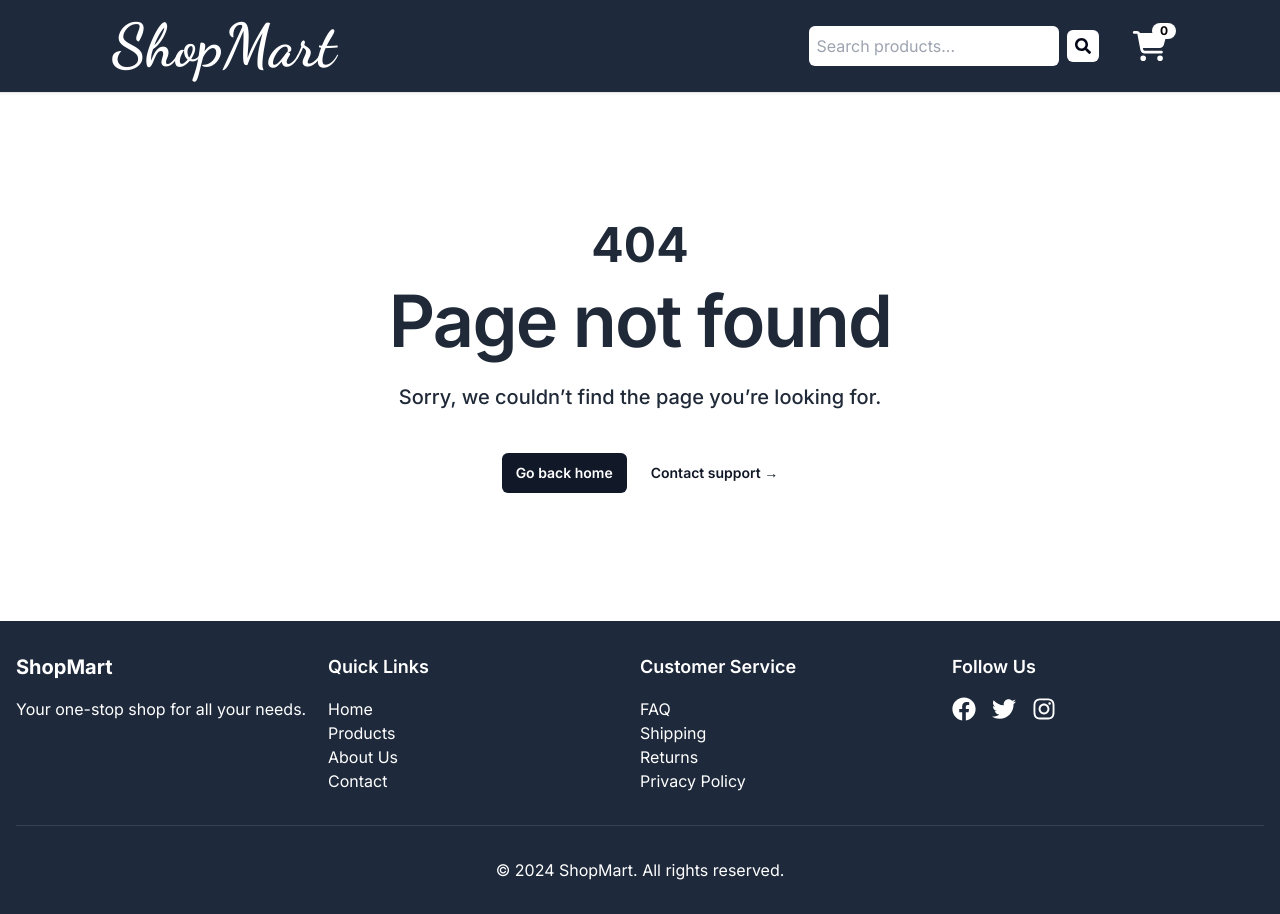
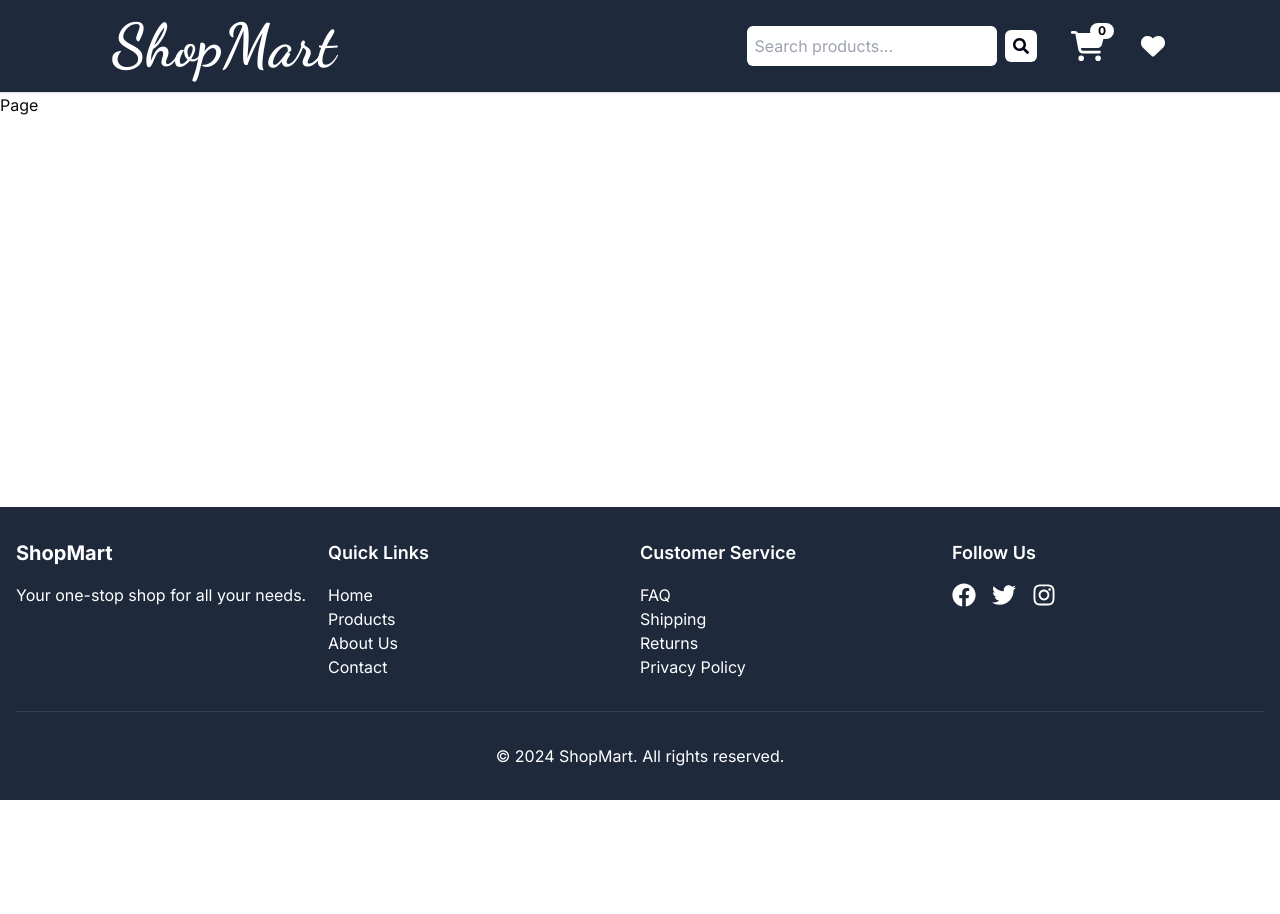
Before and after one commit to FurquanAnwer/Shopmart_hiring, a Next.js app: page /wishlist in a window 1280 px wide. Before the commit this address had no page. After the commit the page ends 800 px from the top, so only its background shows below. Built offline with nearby package versions, Linux system fonts and the light colour scheme.

Commit message:
added wishlist slice, created a wishlist route and added a wishlist icon for the same

```diff
--- a/app/components/nav/NavBar.tsx
+++ b/app/components/nav/NavBar.tsx
@@ -8,6 +8,10 @@ import CartCount from '../CartCount'
 import { FaSearch, FaBars } from 'react-icons/fa'
 import { useRouter } from 'next/navigation'
 import { Dancing_Script } from "next/font/google";
+import { FontAwesomeIcon } from '@fortawesome/react-fontawesome'
+import { faHeart } from '@fortawesome/free-solid-svg-icons'
+
+
 
 const dancing = Dancing_Script({ subsets: ["latin"], weight: "700" });
 
@@ -15,6 +19,10 @@ const NavBar = () => {
   const [searchQuery, setSearchQuery] = useState('')
   const [isMenuOpen, setIsMenuOpen] = useState(false)
   const router = useRouter()
+
+  const navigateToWishList = () =>{
+    router.push('/wishlist')
+  }
 
   const handleSearch = (e: React.FormEvent) => {
     if(searchQuery){
@@ -48,6 +56,7 @@ const NavBar = () => {
                 </button>
               </form>
               <CartCount />
+              <FontAwesomeIcon icon={faHeart} className='text-white text-2xl cursor-pointer' onClick={navigateToWishList}/>
               <button className='md:hidden' onClick={() => setIsMenuOpen(!isMenuOpen)}>
                 <FaBars size={24} className='text-white'/>
               </button>
--- /dev/null
+++ b/app/wishlist/page.tsx
@@ -0,0 +1,10 @@
+
+const Page = () => {
+  return (
+    <div>
+      <h2>Page</h2>
+    </div>
+  );
+};
+
+export default Page;
--- a/redux/store.ts
+++ b/redux/store.ts
@@ -1,9 +1,11 @@
 import { configureStore } from '@reduxjs/toolkit';
 import cartReducer from './cartSlice';
+import wishListReducer from './wishList'
 
 export const store = configureStore({
   reducer: {
     cart: cartReducer,
+    wishList : wishListReducer,
   },
 });
 
--- /dev/null
+++ b/redux/wishList.ts
@@ -0,0 +1,48 @@
+import { createSlice, PayloadAction } from '@reduxjs/toolkit';
+
+interface wishListItem {
+  id: string;
+  name: string;
+  price: number;
+  quantity: number;
+  image: string;
+}
+
+interface wishListState {
+  items: wishListItem[];
+}
+
+const initialState: wishListState = {
+  items: [],
+};
+
+const wishListSlice = createSlice({
+  name: 'wishList',
+  initialState,
+  reducers: {
+    addToWishList(state, action: PayloadAction<wishListItem>) {
+      const existingItem = state.items.find(item => item.id === action.payload.id);
+      if (existingItem) {
+        existingItem.quantity += action.payload.quantity;
+      } else {
+        state.items.push(action.payload);
+      }
+    },
+    removeFromWishList(state, action: PayloadAction<string>) {
+      state.items = state.items.filter(item => item.id !== action.payload);
+    },
+    updateQuantity(state, action: PayloadAction<{ id: string; quantity: number }>) {
+      const item = state.items.find(item => item.id === action.payload.id);
+      if (item) {
+        item.quantity = action.payload.quantity;
+      }
+    },
+    clearWishList(state) {
+      state.items = [];
+    },
+  },
+});
+
+export const { addToWishList, removeFromWishList, updateQuantity, clearWishList } = wishListSlice.actions;
+
+export default wishListSlice.reducer;
```
